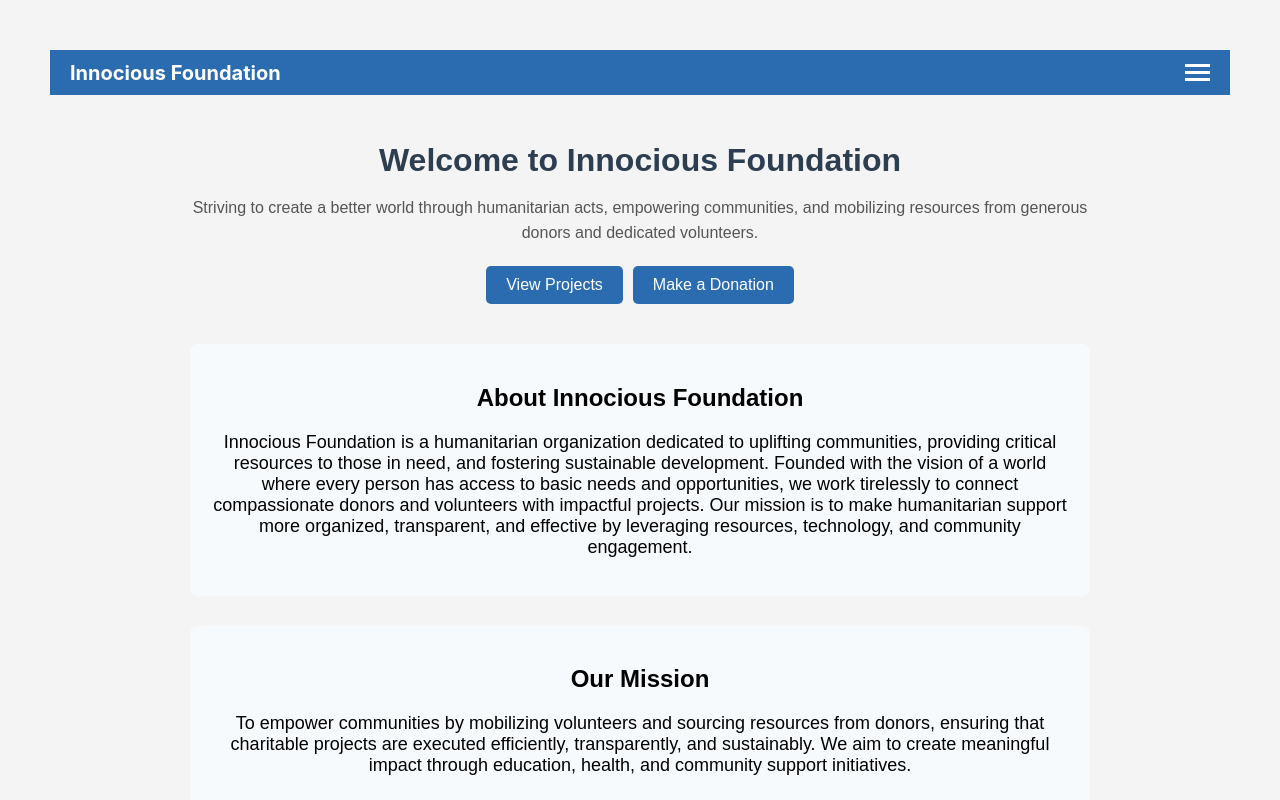
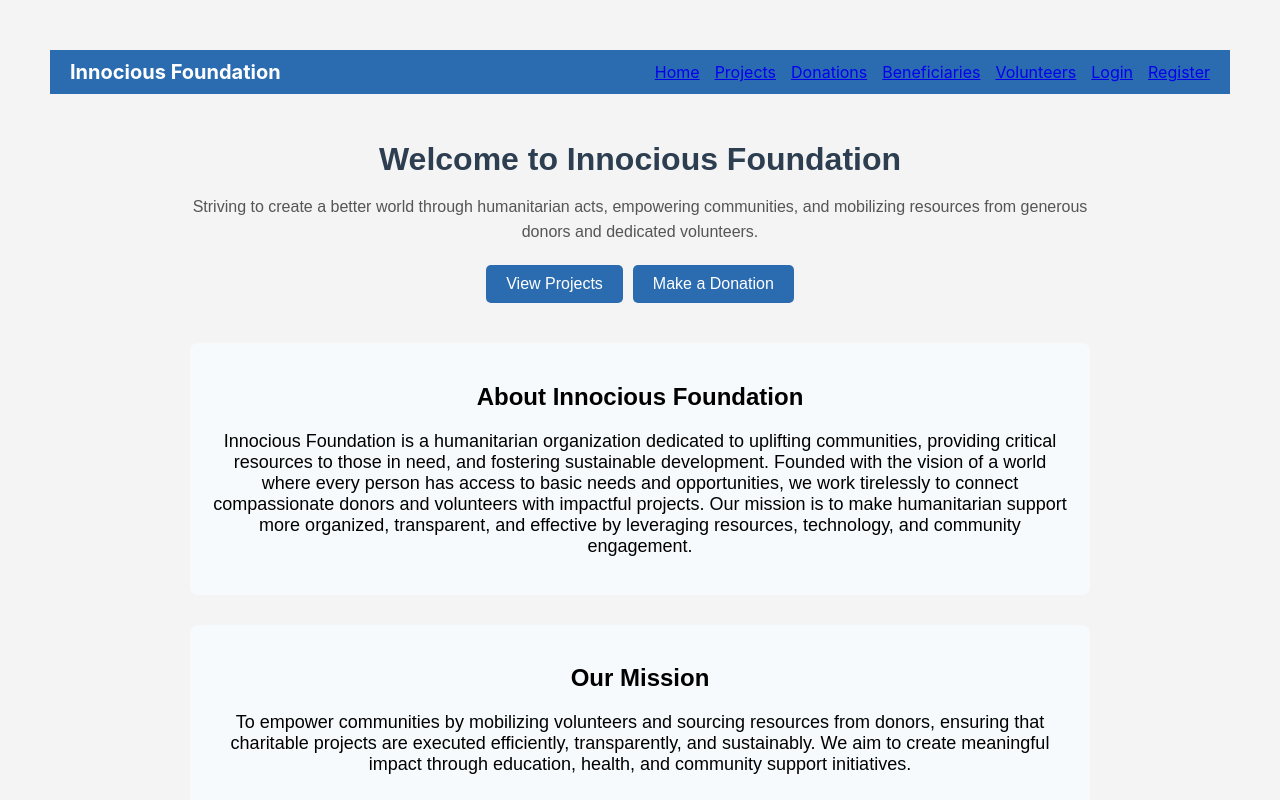
Before and after one commit to Omwami-dev/community-aid-frontend, a React (Create React App) app: page / in a window 1280 px wide. Shown: the top 800 px of the page. Built offline with nearby package versions, Linux system fonts and the light colour scheme.

Commit message:
update navbar

```diff
--- a/src/components/Navbar.js
+++ b/src/components/Navbar.js
@@ -1,27 +1,38 @@
-import React, { useState } from "react";
+import React, { useState, useEffect } from "react";
 import { Link } from "react-router-dom";
 
 const Navbar = () => {
   const [isOpen, setIsOpen] = useState(false);
+  const [isMobile, setIsMobile] = useState(window.innerWidth <= 768);
 
-  const toggleMenu = () => {
-    setIsOpen(!isOpen);
-  };
+  // Update isMobile on window resize
+  useEffect(() => {
+    const handleResize = () => setIsMobile(window.innerWidth <= 768);
+    window.addEventListener("resize", handleResize);
+    return () => window.removeEventListener("resize", handleResize);
+  }, []);
+
+  const toggleMenu = () => setIsOpen(!isOpen);
 
   return (
     <nav style={navStyle}>
-      {/* Logo */}
       <div style={logoStyle}>Innocious Foundation</div>
 
-      {/* Hamburger button */}
-      <div style={hamburgerStyle} onClick={toggleMenu}>
-        <div style={barStyle}></div>
-        <div style={barStyle}></div>
-        <div style={barStyle}></div>
-      </div>
+      {isMobile && (
+        <div style={hamburgerStyle} onClick={toggleMenu}>
+          <div style={barStyle}></div>
+          <div style={barStyle}></div>
+          <div style={barStyle}></div>
+        </div>
+      )}
 
-      {/* Navigation Links */}
-      <ul style={{ ...navLinksStyle, display: isOpen ? "flex" : "none" }}>
+      <ul
+        style={{
+          ...navLinksStyle,
+          flexDirection: isMobile ? "column" : "row",
+          display: isMobile ? (isOpen ? "flex" : "none") : "flex",
+        }}
+      >
         <li><Link className="nav-link" to="/" onClick={() => setIsOpen(false)}>Home</Link></li>
         <li><Link className="nav-link" to="/projects" onClick={() => setIsOpen(false)}>Projects</Link></li>
         <li><Link className="nav-link" to="/donations" onClick={() => setIsOpen(false)}>Donations</Link></li>
@@ -34,7 +45,6 @@ const Navbar = () => {
   );
 };
 
-// Navbar container
 const navStyle = {
   display: "flex",
   justifyContent: "space-between",
@@ -47,21 +57,17 @@ const navStyle = {
   flexWrap: "wrap",
 };
 
-// Logo
 const logoStyle = {
   color: "#fff",
   fontWeight: "bold",
   fontSize: "20px",
 };
 
-// Hamburger container
 const hamburgerStyle = {
   display: "block",
   cursor: "pointer",
-  marginLeft: "auto",
 };
 
-// Hamburger bars
 const barStyle = {
   width: "25px",
   height: "3px",
@@ -69,18 +75,11 @@ const barStyle = {
   margin: "4px 0",
 };
 
-// Navigation links
 const navLinksStyle = {
   listStyle: "none",
-  display: "flex",
-  gap: "15px",
   margin: 0,
   padding: 0,
-  flexDirection: "column",
-  width: "100%",
-  backgroundColor: "#2b6cb0",
-  textAlign: "center",
+  gap: "15px",
 };
 
-// Link styles (use App.css for hover effect)
 export default Navbar;
```
